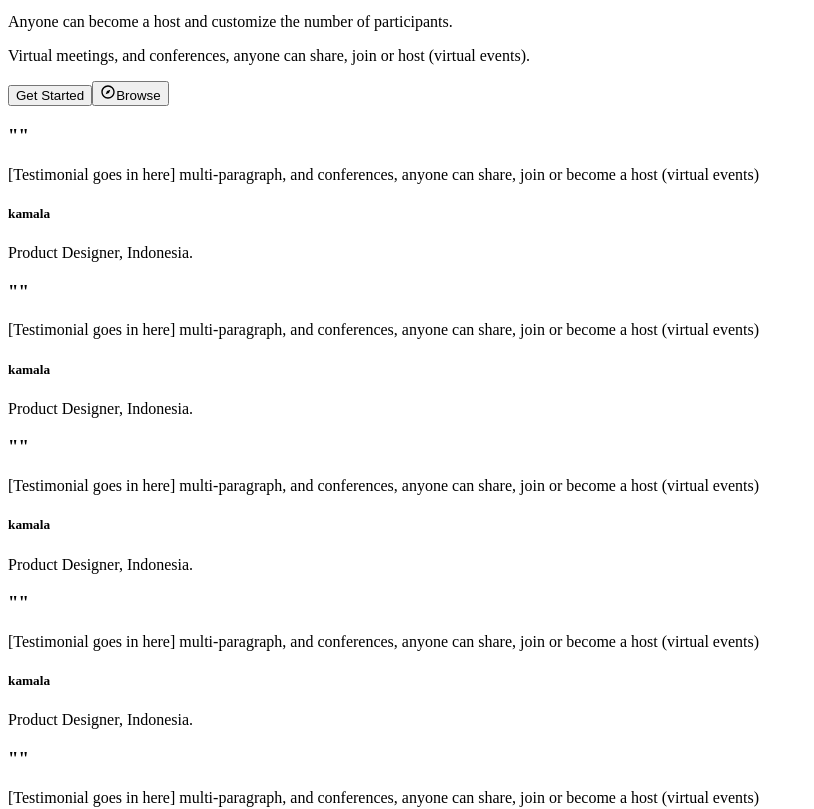
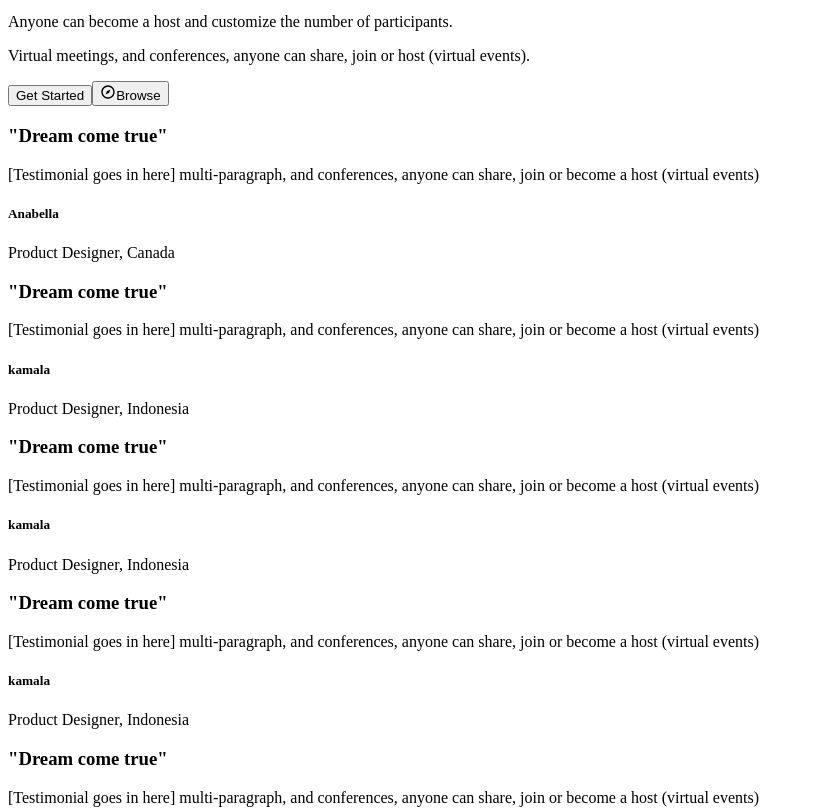
Before and after one commit to Josh-millr/confab-landing-page, a Next.js app: page / in a window 1280 px wide. Shown: the part 1820-2629 px from the top of the page, without its empty margins (0-814 px from the left). Built offline with nearby package versions, Linux system fonts and the light colour scheme.

Commit message:
Fixed the Error in TestimonialCard props

```diff
--- a/src/shared/components/organism/TestimonialCard.jsx
+++ b/src/shared/components/organism/TestimonialCard.jsx
@@ -14,7 +14,7 @@ export const TestimonialCard = (testimonialInfo) => {
             {title}
             <span className="text-crayola">&quot;</span>
           </h3>
-          <p className="font-body text-body-md text-smoke min-w-[279px]">
+          <p className="min-w-[279px] font-body text-body-md text-smoke">
             {description}
           </p>
         </div>
@@ -29,9 +29,9 @@ export const TestimonialCard = (testimonialInfo) => {
             />
           </div>
           <div className="grid">
-            <h5 className="font-heading text-h5 text-stormy">kamala</h5>
+            <h5 className="font-heading text-h5 text-stormy">{name}</h5>
             <p className="font-body text-body-sm text-smoke">
-              Product Designer, Indonesia.
+              {`${jobRole}, ${country}`}
             </p>
           </div>
         </div>
--- a/src/shared/components/sections/Testimonial.jsx
+++ b/src/shared/components/sections/Testimonial.jsx
@@ -4,11 +4,11 @@ import { TestimonialCard } from "@components/index";
 export const Testimonial = ({ data }) => {
   let testimonialData = data.testimonials;
 
-  let testimonails = testimonialData.map(
-    ({ id, title, description, country, name, jobRole }) => (
+  let testimonials = testimonialData.map(
+    ({ id, quote, description, country, name, jobRole }) => (
       <TestimonialCard
         key={id}
-        title={title}
+        title={quote}
         description={description}
         name={name}
         jobRole={jobRole}
@@ -19,12 +19,12 @@ export const Testimonial = ({ data }) => {
 
   return (
     <section>
-      <div className="overflow-hidden grid gap-y-[64px] bg-cloudy py-[124px] sm:gap-y-[48px] sm:py-[64px] lg:gap-y-[40px] lg:py-[124px]">
+      <div className="grid gap-y-[64px] overflow-hidden bg-cloudy py-[124px] sm:gap-y-[48px] sm:py-[64px] lg:gap-y-[40px] lg:py-[124px]">
         <div className="fff flex flex-nowrap gap-x-[16px] sm:gap-x-[24px] lg:gap-x-[40px]">
-          {testimonails}
+          {testimonials}
         </div>
         <div className="flex flex-nowrap gap-x-[16px] sm:gap-x-[24px] lg:gap-x-[40px]">
-          {testimonails}
+          {testimonials}
         </div>
       </div>
     </section>
--- a/src/shared/utils/testimonialData.json
+++ b/src/shared/utils/testimonialData.json
@@ -2,8 +2,8 @@
     "testimonials": [
         {
             "id": 8162,
-            "name": "kamala",
-            "country": "Indonesia",
+            "name": "Anabella",
+            "country": "Canada",
             "jobRole": "Product Designer",
             "profileImg": "",
             "quote": "Dream come true",
```
